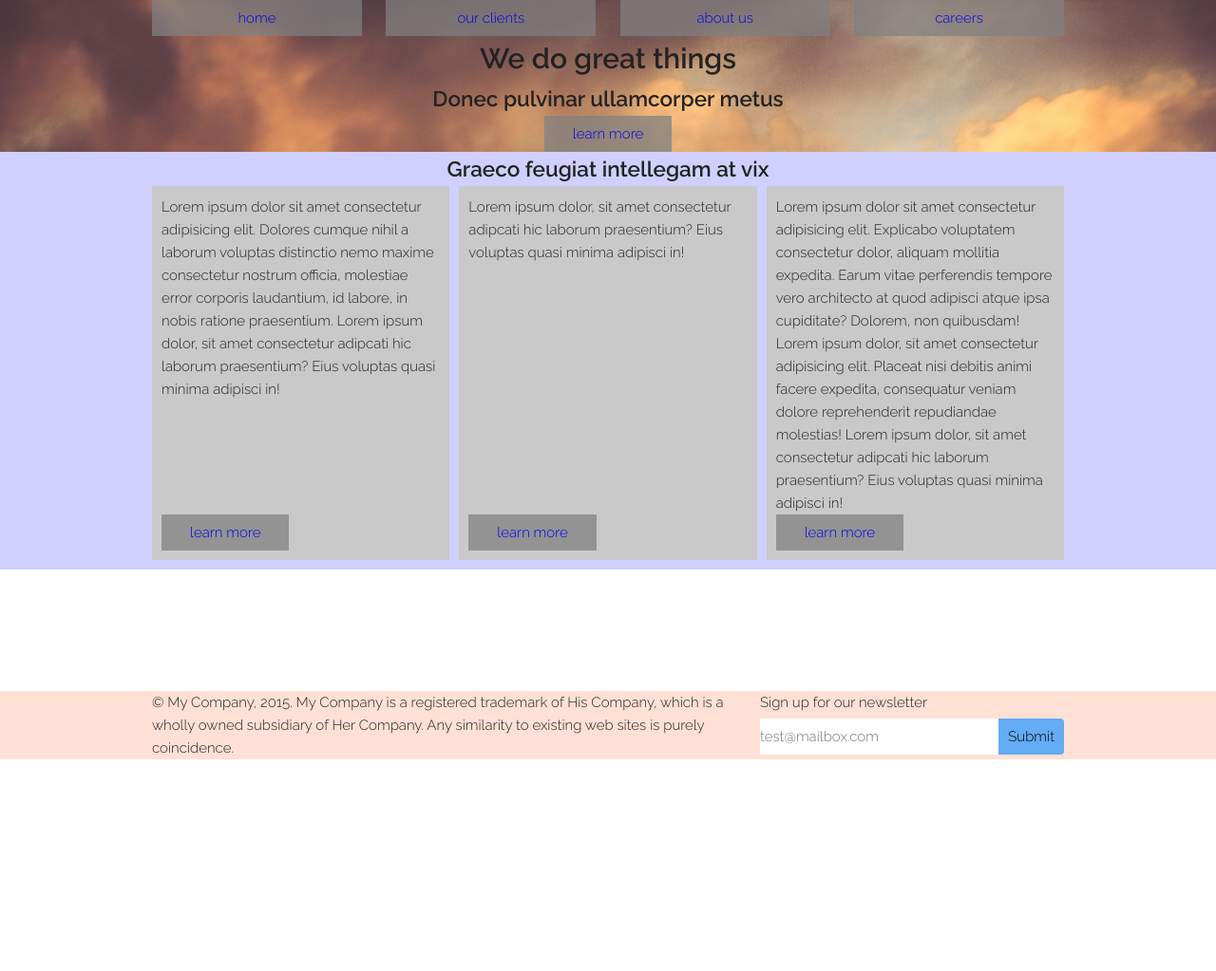
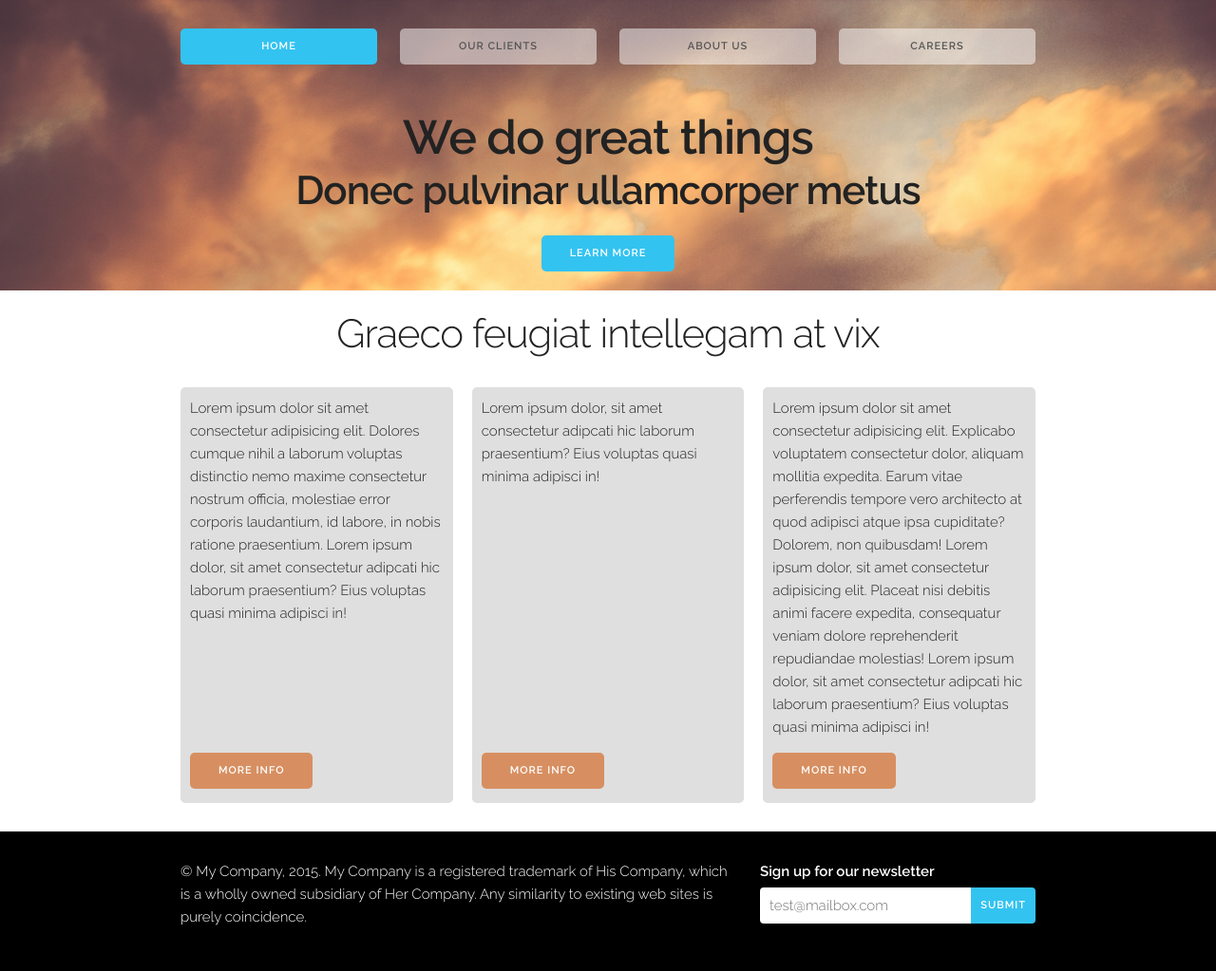
Before and after one commit to sweeptic/We-Do-Great-Thing-webpage---Flexbox-learning-project, a plain HTML site: page index.html in a window 1280 px wide. Shown: the whole page at 95% size. Before the commit the page ends 800 px from the top, so only its background shows below. Drawn offline with Linux system fonts and the light colour scheme.

Commit message:
text, padding, flexbow

```diff
--- a/css/style.css
+++ b/css/style.css
@@ -22,12 +22,16 @@ body {
 .section {
     max-width: 960px;
     margin: 0 auto;
+    padding: 20px;
 }
 
 h1,
-h2,
+h2 {
+    margin: 0;
+}
+
 p {
-    margin: 0;
+    margin-top: 0;
 }
 
 input {
@@ -35,18 +39,67 @@ input {
     border: 0;
 }
 
+/*TYPO*/
+h1,
+h2,
+h3,
+h4,
+h5,
+h6 {
+    margin-top: 0;
+    margin-bottom: 2rem;
+    font-weight: 300;
+}
+
+h1 {
+    font-size: 4.0rem;
+    line-height: 1.2;
+    letter-spacing: -.1rem;
+}
+
+h2 {
+    font-size: 3.6rem;
+    line-height: 1.25;
+    letter-spacing: -.1rem;
+}
+
+h3 {
+    font-size: 3.0rem;
+    line-height: 1.3;
+    letter-spacing: -.1rem;
+}
+
+h4 {
+    font-size: 2.4rem;
+    line-height: 1.35;
+    letter-spacing: -.08rem;
+}
+
+h5 {
+    font-size: 1.8rem;
+    line-height: 1.5;
+    letter-spacing: -.05rem;
+}
+
+h6 {
+    font-size: 1.5rem;
+    line-height: 1.6;
+    letter-spacing: 0;
+}
+
 .nav,
 .box-container,
 .box-container div,
 .footer-container,
-.signup {
+.signup form {
     display: flex;
 }
 
 /********BUTTONS************/
+
+
 .button,
-input[type="submit"] {
-    background-color: rgba(128, 128, 128, 0.733);
+.submit-button {
     text-align: center;
     white-space: nowrap;
     padding: 0 30px;
@@ -56,15 +109,57 @@ input[type="submit"] {
     line-height: 38px;
     cursor: pointer;
     text-decoration: none;
-    /* border: 0; */
+    border-radius: 5px;
+    color: #555;
+    background-color: rgba(255, 255, 255, .5);
+
+    text-transform: uppercase;
+    letter-spacing: .1rem;
+    white-space: nowrap;
+    font-size: 11px;
+    font-weight: 600;
+
+
 }
 
-.signup .primary-button {
-    background-color: rgba(44, 153, 255, 0.733);
+.button:hover,
+.button:focus {
+    color: #333;
+    background-color: rgba(255, 255, 255, .3);
+}
+
+.primary-button,
+.submit-button {
+    color: #FFF;
+    background-color: #33C3F0;
+}
+
+.submit-button:hover,
+.submit-button:focus,
+.primary-button:hover,
+.primary-button:focus {
+    color: #FFF;
+    background-color: #1EAEDB;
 }
 
 
+.box-container .button {
+    background-color: rgb(215, 143, 97);
+    color: white;
+}
+
+
+.box-container .button:hover,
+.box-container .button:focus {
+    background-color: rgb(255, 207, 130);
+}
+
+
+
 /********HEADER************/
+
+
+
 .header {
     background-image: url(/imgs/header.jpg);
     background-size: cover;
@@ -72,11 +167,24 @@ input[type="submit"] {
 
 .info {
     text-align: center;
+    padding-top: 37px;
+}
+
+.info h1 {
+    font-weight: 600;
+    margin: 0;
+}
+
+.info h2 {
+    margin-bottom: 20px;
+    font-weight: 600;
 }
 
 .nav {
     flex-flow: row nowrap;
-    justify-content: space-between
+    justify-content: space-between;
+    padding: 10px;
+
 }
 
 .nav a {
@@ -84,35 +192,28 @@ input[type="submit"] {
 }
 
 /********MAIN************/
-.main {
-    background-color: rgba(0, 0, 255, 0.185);
+.main .section:first-of-type {
+    padding-bottom: 0px;
 }
 
 .main h2 {
     text-align: center;
+    margin-bottom: 20px;
 }
 
 .box-container {
     flex-flow: row wrap;
+    padding-top: 0;
 }
 
 .box-container div {
     flex: 1 1 250px;
-    background-color: rgb(201, 201, 201);
+    background-color: rgb(223, 223, 223);
     flex-flow: column;
-    padding: 10px;
-    margin-bottom: 10px;
+    padding: 10px 10px 0 10px;
+    margin: 10px;
+    border-radius: 5px;
 }
-
-.box-container div:first-of-type {
-    margin-right: 10px;
-}
-
-.box-container div:last-of-type {
-    margin-left: 10px;
-}
-
-
 
 .more {
     margin-top: auto;
@@ -123,23 +224,34 @@ input[type="submit"] {
 
 
 .footer {
-    background-color: rgba(255, 127, 80, 0.24);
+    background-color: black;
+    color: white;
     margin-top: auto;
-    /* padding-bottom: 20px; */
 }
 
 .footer-container {
     flex-flow: row wrap;
+    padding: 30px;
+
+
 }
 
 .footer-container .copyright {
     flex: 2 2 500px;
+    margin-right: 30px;
+
 }
 
 .footer-container .signup {
     flex: 1 1 250px;
+
+}
+
+.signup form {
     flex-flow: row wrap;
 }
+
+
 
 .signup input[type="submit"] {
     border-radius: 0 4px 4px 0;
@@ -147,22 +259,43 @@ input[type="submit"] {
 }
 
 .signup input[type="email"] {
+    border-radius: 4px 0 0 4px;
     flex: 1;
     height: 38px;
+    padding: 6px 10px;
+}
 
+.signup label {
+    width: 100%;
+
+}
+
+label,
+legend {
+    display: block;
+    margin-bottom: .5rem;
+    font-weight: 600;
 }
 
 
 
 /********MEDIA************/
-@media (max-width: 510px) {
+@media (max-width: 500px) {
     .nav {
         flex-flow: column wrap;
     }
 
     .nav a {
         width: 100%;
+        margin-bottom: 2px;
     }
+}
 
-
-}
+@media (min-width: 550px) {
+    h1 { font-size: 5.0rem; }
+    h2 { font-size: 4.2rem; }
+    h3 { font-size: 3.6rem; }
+    h4 { font-size: 3.0rem; }
+    h5 { font-size: 2.4rem; }
+    h6 { font-size: 1.5rem; }
+  }
--- a/index.html
+++ b/index.html
@@ -14,16 +14,18 @@
 <body>
 
     <div class="header">
-        <div class="nav section">
+        <div class="section">
+            <div class="nav">
                 <a class="button primary-button" href="#">home</a>
                 <a class="button" href="#">our clients</a>
                 <a class="button" href="#">about us</a class="button">
                 <a class="button" href="#">careers</a class="button">
             </div>
-        <div class="info section">
+            <div class="info">
                 <h1>We do great things</h1>
                 <h2>Donec pulvinar ullamcorper metus</h2>
                 <a class="button primary-button " href="#">learn more</a class="button primary-button">
+            </div>
         </div>
     </div>
 
@@ -39,13 +41,13 @@
                     praesentium? Eius voluptas quasi minima
                     adipisci
                     in!</p>
-                <p class="more"> <a class="button" href="#">learn more</a class="button"></p class="more">
+                <p class="more"> <a class="button" href="#">more info</a class="button"></p class="more">
             </div>
             <div>
                 <p> Lorem ipsum dolor, sit amet consectetur adipcati hic laborum praesentium? Eius voluptas quasi minima
                     adipisci
                     in!</p>
-                <p class="more"><a class="button" href="#">learn more</a class="button"></p class="more">
+                <p class="more"><a class="button" href="#">more info</a class="button"></p class="more">
             </div>
             <div>
                 <p> Lorem ipsum dolor sit amet consectetur adipisicing elit. Explicabo voluptatem consectetur dolor,
@@ -56,21 +58,26 @@
                     Lorem ipsum dolor, sit amet consectetur adipcati hic laborum praesentium? Eius voluptas quasi minima
                     adipisci
                     in!</p>
-                <p class="more"> <a class="button" href="#">learn more</a></p>
+                <p class="more"> <a class="button" href="#">more info</a></p>
             </div>
         </div>
     </div>
 
     <div class="footer">
         <div class="footer-container section">
-            <div class="copyright">© My Company, 2015. My Company is a registered trademark of His Company, which is a
+            <div class="copyright">
+                <p>
+                    © My Company, 2015. My Company is a registered trademark of His Company, which is a
                     wholly owned subsidiary of Her Company. Any similarity to existing web sites is purely coincidence.
+                </p>
             </div>
-            <form class="signup" action="">
+            <div class="signup">
+                <form action="">
                     <label for="">Sign up for our newsletter</label>
                     <input type="email" name="" id="" placeholder="test@mailbox.com">
-                <input class="primary-button" type="submit" value="Submit">
+                    <input class="submit-button" type="submit" value="Submit">
                 </form>
+            </div>
         </div>
     </div>
 
```
Lines whose indentation alone changed are shown as unchanged.
